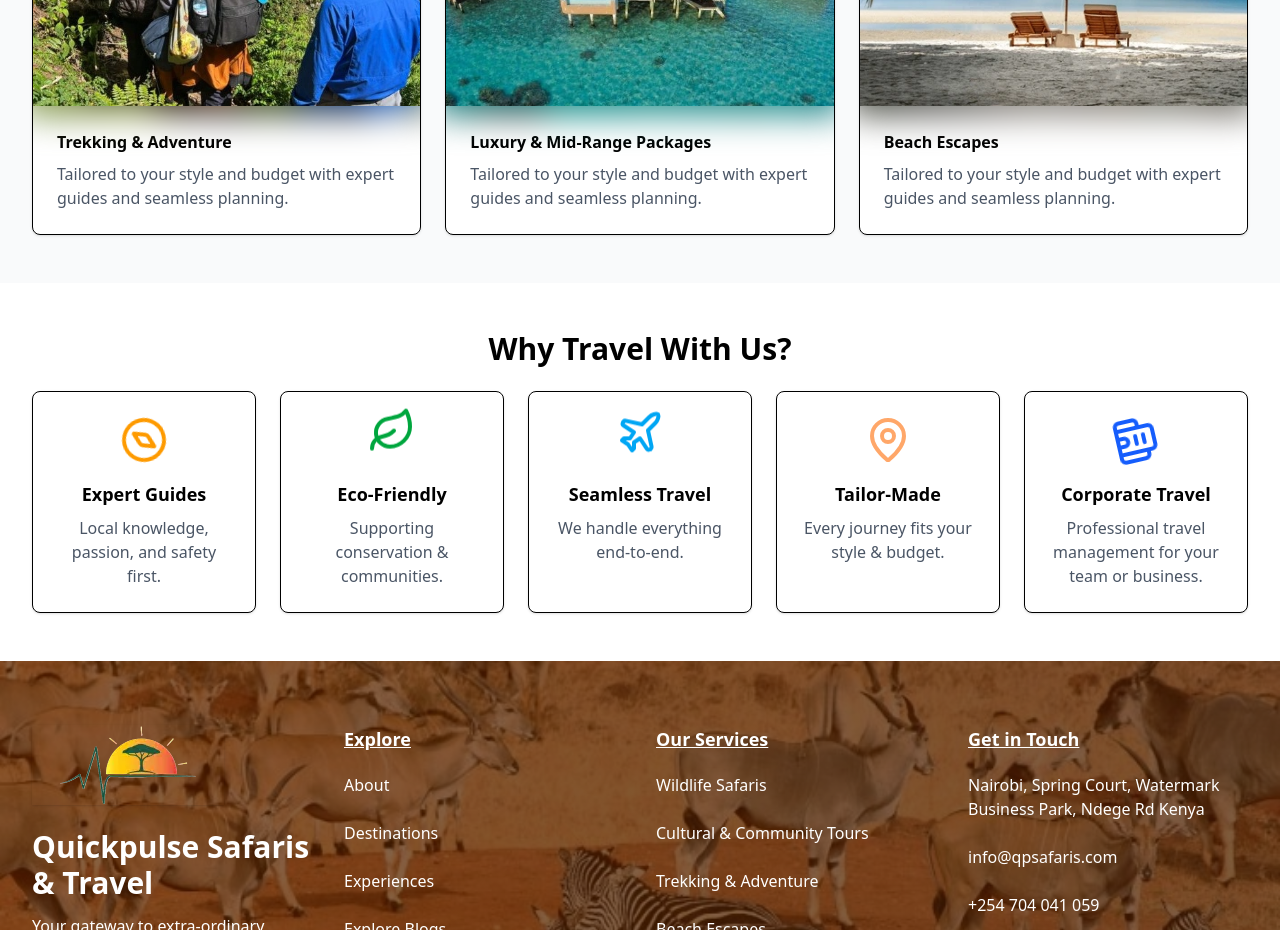
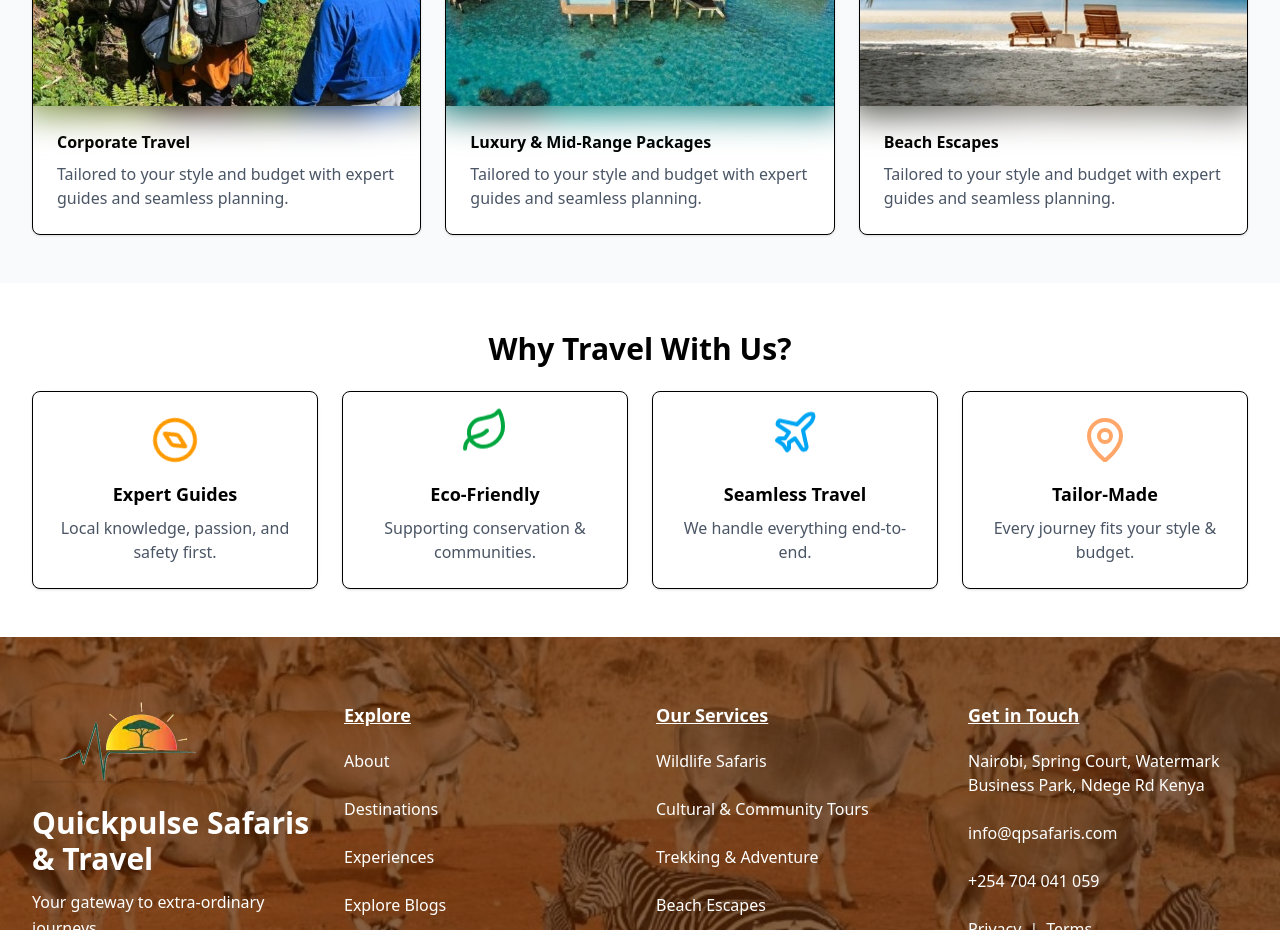
Before and after one commit to mike111-sys/Quick-Safaris, a React (Vite) app: page / in a window 1280 px wide. Shown: the part 2100-3030 px from the top of the page. Built offline with nearby package versions, Linux system fonts and the light colour scheme.

Commit message:
refined homesections

```diff
--- a/src/sections/HomeSections.tsx
+++ b/src/sections/HomeSections.tsx
@@ -14,7 +14,7 @@ import wildlife from '../assets/Home Sections/wildlife.webp'
 import wildlife_blur from '../assets/Home Sections/wildlife-blur.webp'
 import trekking from '../assets/Home Sections/trekking.webp'
 import trekking_blur from '../assets/Home Sections/trekking-blur.webp'
-import { Compass, Leaf, Plane, MapPin, Building2 } from "lucide-react";
+import { Compass, Leaf, Plane, MapPin} from "lucide-react";
 
 
 const HomeSections = () => {
@@ -22,7 +22,7 @@ const HomeSections = () => {
     { name: 'Wildlife Safaris', image: wildlife, imageBlur: wildlife_blur, alt: 'Wildlife safari' },
     { name: 'Cultural & Community Tours', image: cultural, imageBlur: cultural_blur, alt: 'Cultural tour' },
     { name: 'Travel Logistics', image: adventure, imageBlur: adventure_blur, alt: 'Travel logistics' },
-    { name: 'Trekking & Adventure', image: trekking, imageBlur: trekking_blur, alt: 'Adventure trekking' },
+    { name: 'Corporate Travel', image: trekking, imageBlur: trekking_blur, alt: 'Adventure trekking' },
     { name: 'Luxury & Mid-Range Packages', image: luxury, imageBlur: luxury_blur, alt: 'Luxury travel' },
     { name: 'Beach Escapes', image: beach, imageBlur: beach_blur, alt: 'Beach escape' }
   ]
@@ -120,13 +120,12 @@ const HomeSections = () => {
     {/* Why Travel Section */}
 <section className="mx-auto max-w-7xl px-4 sm:px-6 lg:px-8 py-12">
   <h2 className="text-2xl md:text-3xl text-center font-bold">Why Travel With Us?</h2>
-  <div className="mt-6 grid grid-cols-1 sm:grid-cols-2 md:grid-cols-3 lg:grid-cols-5 gap-6">
+  <div className="mt-6 grid grid-cols-1 sm:grid-cols-2 md:grid-cols-3 lg:grid-cols-4 gap-6">
     {[
       { title: 'Expert Guides', desc: 'Local knowledge, passion, and safety first.', icon: <Compass className="w-12 h-12 text-amber-500 animate-spin-slow" /> },
       { title: 'Eco-Friendly', desc: 'Supporting conservation & communities.', icon: <Leaf className="w-12 h-12 text-green-600 animate-bounce" /> },
       { title: 'Seamless Travel', desc: 'We handle everything end-to-end.', icon: <Plane className="w-12 h-12 text-sky-500 animate-float" /> },
       { title: 'Tailor-Made', desc: 'Every journey fits your style & budget.', icon: <MapPin className="w-12 h-12 text-orange-500 animate-pulse" /> },
-      { title: 'Corporate Travel', desc: 'Professional travel management for your team or business.', icon: <Building2 className="w-12 h-12 text-blue-600 animate-spin-slow" /> },
     ].map((item, i) => (
       <motion.div
         key={item.title}
```
